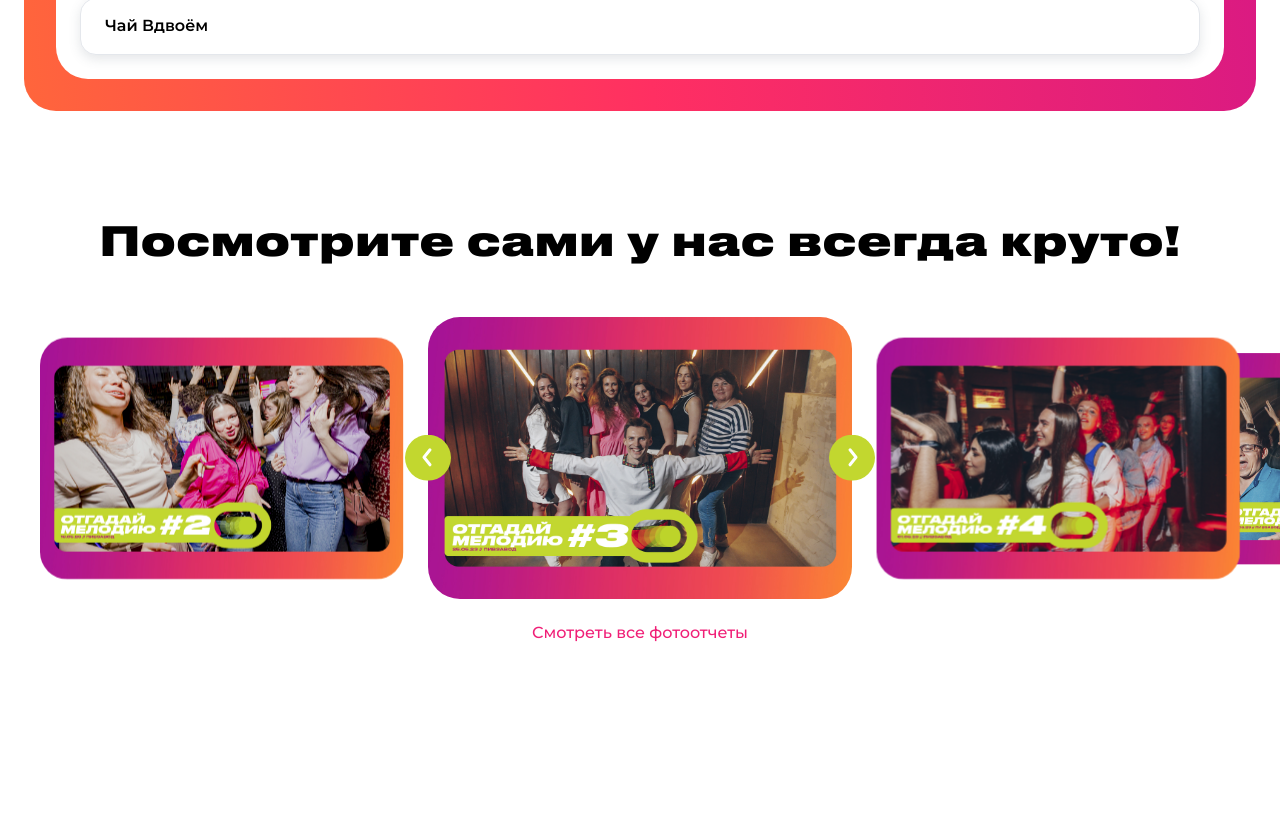
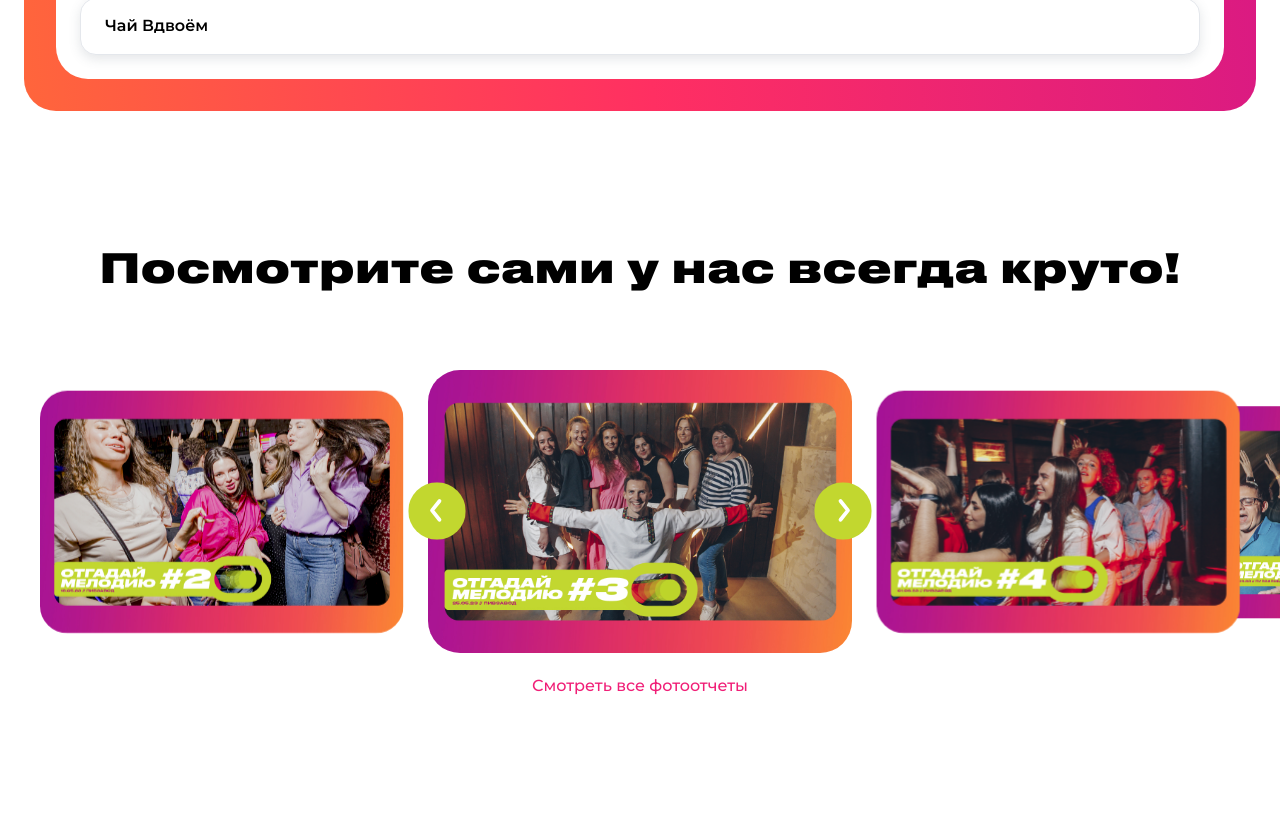
Before and after one commit to otgadaymelody/otgadaymelody-web, a React (Create React App) app: page / in a window 1280 px wide. Shown: the part 7678-8507 px from the top of the page. Built offline with nearby package versions, Linux system fonts and the light colour scheme; no server answers.

Commit message:
style(PhotoGallery): fix styles

```diff
--- a/src/components/photo-gallery/PhotoGallery.css
+++ b/src/components/photo-gallery/PhotoGallery.css
@@ -4,46 +4,36 @@
   align-items: center;
   width: 100vw;
   overflow: hidden;
-  margin-left: -12px;
+}
+.photo-gallery__swiper-wrapper{
+  width: 100%;
+  position: relative;
 }
 .photo-gallery__title {
   font: var(--fonts-h1-main-title-DEPRECATED);
   text-align: center;
-  padding-left: 12px;
-  padding-right: 12px;
+  padding: 0 12px;
 }
 .photo-gallery__photos-list {
-  display: flex;
-  flex-direction: column;
   margin-top: 50px;
 }
-.photo-gallery__show-all-btn {
-  width: 100%;
-  padding: 16px 48px;
+.photo-gallery__photo {
+  border-radius: var(--border-sm);
+  width: 328px;
 }
-.photo-gallery__show-all-btn-title {
-  font: var(--fonts-show-all-btn-title-DEPRECATED);
-}
-.photo-gallery__photo {
-  border-radius: 24px;
-  width: 328px;
+.photo-gallery__buttons-wrapper{
+  display: flex;
+  flex-direction: row;
+  position: absolute;
+  top: 50%;
+  transform: translate(-50%, -50%);
+  z-index: 20;
+  left: 50%;
+  gap: 280px
 }
 .photo-gallery__slider-button-prev,
 .photo-gallery__slider-button-next {
-  position: absolute;
-  top: 50%;
-  transform: translateY(-50%);
-  display: block;
-  z-index: 20;
   cursor: pointer;
-}
-.photo-gallery__slider-button-prev {
-  left: 40%;
-  transform: translate(-50%, -50%);
-}
-.photo-gallery__slider-button-next {
-  right: 40%;
-  transform: translate(50%, -50%);
 }
 .photo-gallery__album-link {
   margin-top: 16px;
@@ -56,6 +46,12 @@
   text-decoration: none;
 }
 
+@media (max-width: 743px){
+  .photo-gallery{
+    margin-left: -12px;
+  }
+}
+
 @media (min-width: 744px) {
   .photo-gallery{
     margin-left: -24px;
@@ -65,22 +61,22 @@
     padding-left: 24px;
     padding-right: 24px;
   }
-  .photo-gallery__show-all-btn {
-    width: max-content;
-    height: max-content;
+  .photo-gallery__photo {
+    border-radius: var(--border-base);
+    width: 424px;
   }
-  .photo-gallery__show-all-btn-title {
-    font-size: 24px;
+  .photo-gallery__buttons-wrapper{
+    gap: 360px
   }
-  .photo-gallery__photo {
-    border-radius: 32px;
-    width: 424px;
+  .photo-gallery__slider-button-prev,
+  .photo-gallery__slider-button-next {
+    scale: 1.25;
   }
 }
 
 @media (min-width: 1440px) {
   .photo-gallery{
-    margin-left: calc(-100vw / 30);
+    margin-left: calc((((1400*100vw)/1440) - 100vw)/2);
   }
   .photo-gallery__photos-list {
     flex-direction: row;
@@ -91,9 +87,10 @@
   .photo-gallery__photo {
     width: 540px;
   }
-  .photo-gallery__slider-button-prev {
-    scale: 1.25;
+  .photo-gallery__buttons-wrapper{
+    gap: 476px;
   }
+  .photo-gallery__slider-button-prev,
   .photo-gallery__slider-button-next {
     scale: 1.25;
   }
@@ -101,25 +98,31 @@
 
 @media (min-width: 1540px) {
   .photo-gallery{
-    margin-left: calc(-100vw / 15);
+    margin-left: calc((((1400*100vw)/1540) - 100vw)/2);
   }
 }
 
-@media (min-width: 1670px) {
+@media (min-width: 1640px) {
   .photo-gallery{
-    margin-left: calc(-100vw / 10);
+    margin-left: calc((((1400*100vw)/1640) - 100vw)/2);
   }
 }
 
-@media (min-width: 1793px) {
+@media (min-width: 1740px) {
   .photo-gallery{
-    margin-left: calc(-100vw / 8);
+    margin-left: calc((((1400*100vw)/1740) - 100vw)/2);
+  }
+}
+
+@media (min-width: 1840px) {
+  .photo-gallery{
+    margin-left: calc((((1400*100vw)/1840) - 100vw)/2);
   }
 }
 
 @media (min-width: 1920px) {
   .photo-gallery{
-    margin-left: calc(-100vw / 6.5);
+    margin-left: calc((((1400*100vw)/1920) - 100vw)/2);
   }
   .photo-gallery__title {
     font-size: 50px;
--- a/src/components/photo-gallery/PhotoGallery.tsx
+++ b/src/components/photo-gallery/PhotoGallery.tsx
@@ -1,5 +1,4 @@
-import React, { type FC } from 'react';
-import BaseButton from '../ui/base-button/BaseButton';
+import React, {type FC} from 'react';
 import './PhotoGallery.css';
 import { type BaseComponent } from '../../shared/interfaces/baseComponent';
 import { PHOTO_GALLERY_LIST } from './photoGalleryList.consts';
@@ -12,15 +11,22 @@ import 'swiper/css';
 import 'swiper/css/effect-coverflow';
 import 'swiper/css/navigation';
 
-import { EffectCoverflow, Navigation } from 'swiper';
+import {EffectCoverflow, Navigation} from 'swiper';
 
-const PhotoGallery: FC<BaseComponent> = ({ className }): React.ReactElement => {
+const PhotoGallery: FC<BaseComponent> = ({className}): React.ReactElement => {
   const navigateToVkPost = (): void => {
     window.location.href = 'https://vk.com/wall-164712588_7382';
   };
+  // const onLoopedSlidesChange = (swiper:any): void => {
+  //   swiper.params.loopedSlides = 2;
+  //   swiper.loopDestroy();
+  //   swiper.loopCreate();
+  //   swiper.update();
+  // }
+  //
   return (
     <div className={`photo-gallery ${className}`}>
-      <div className="photo-gallery__title">Посмотрите сами у&nbsp;нас всегда круто!</div>
+      <h1 className="photo-gallery__title">Посмотрите сами у&nbsp;нас всегда круто!</h1>
       <div className="photo-gallery__swiper-wrapper">
         <Swiper
           className="photo-gallery__photos-list"
@@ -43,21 +49,24 @@ const PhotoGallery: FC<BaseComponent> = ({ className }): React.ReactElement => {
             prevEl: '.photo-gallery__slider-button-prev',
           }}
           loopedSlides={2}
+          // onClick={()=>onLoopedSlidesChange(Swiper)}
         >
           {PHOTO_GALLERY_LIST.map((item, key) => (
             <SwiperSlide key={key}>
-            <img className="photo-gallery__photo" src={item} onClick={navigateToVkPost} />
+              <img className="photo-gallery__photo" src={item} onClick={navigateToVkPost} alt={`Фото ${key}`}/>
             </SwiperSlide>
           ))}
+          <div className='photo-gallery__buttons-wrapper'>
             <div className="photo-gallery__slider-button-prev">
-          <img src={sliderNextImg} />
+              <img src={sliderNextImg} alt={'Кнопка назад'}/>
             </div>
             <div className="photo-gallery__slider-button-next">
-          <img src={sliderPrevImg} />
+              <img src={sliderPrevImg} alt={'Кнопка вперед'}/>
             </div>
+          </div>
+
         </Swiper>
       </div>
-
       <a
         href="https://vk.com/albums-164712588"
         className="photo-gallery__album-link"
```
Lines whose indentation alone changed are shown as unchanged.
